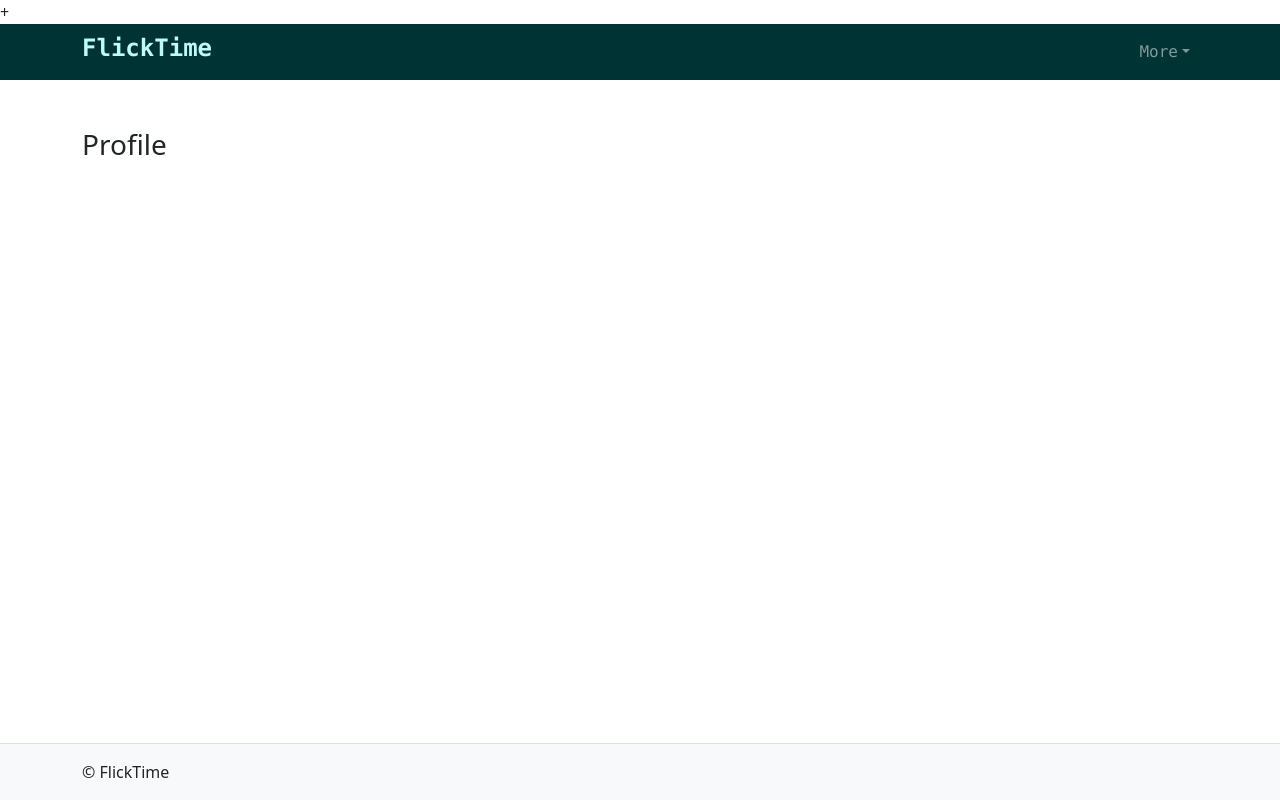
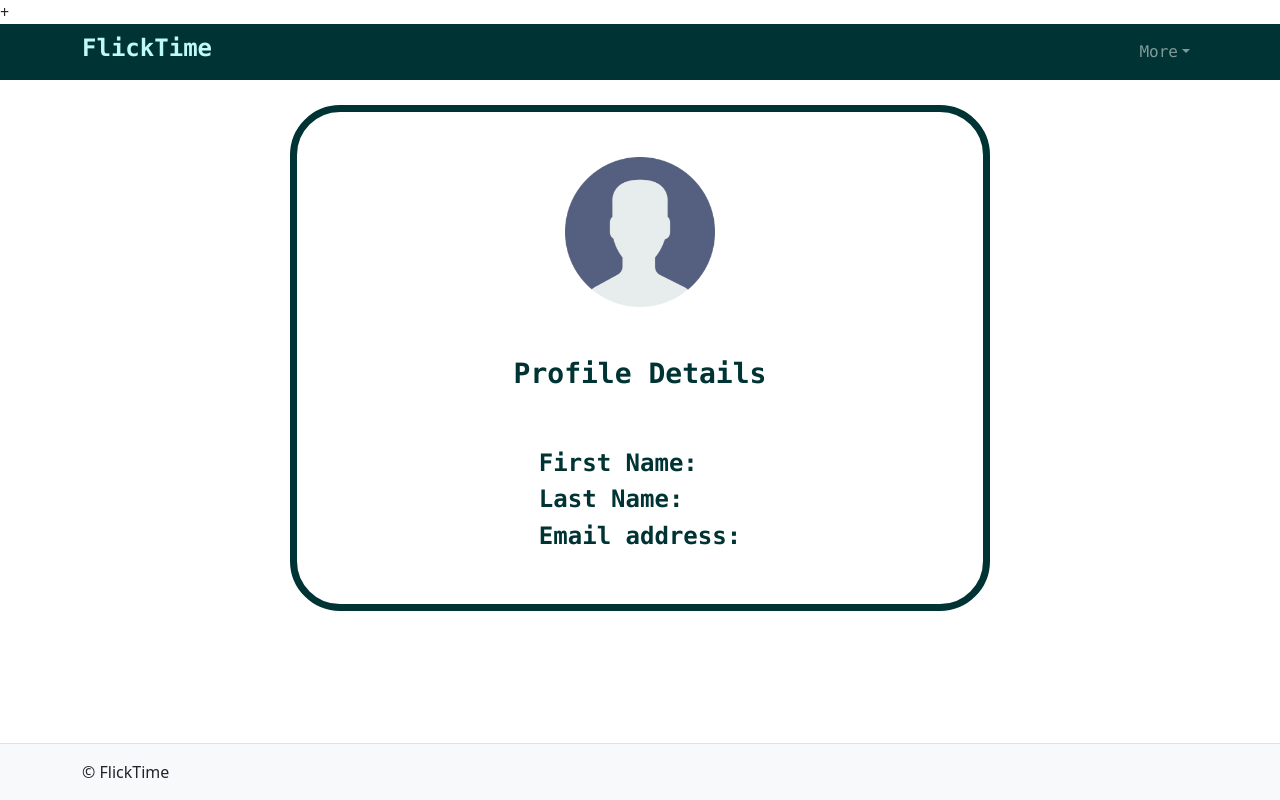
Before and after one commit to priyank59/Flicktime, a React (Create React App) app: page /Profile in a window 1280 px wide. Built offline with nearby package versions, Linux system fonts and the light colour scheme; no server answers; the database is empty; sample sign-in values are in the browser's storage.

Commit message:
Updated profile

```diff
--- a/src/components/Home.js
+++ b/src/components/Home.js
@@ -14,7 +14,7 @@ const Home = () => {
 	return (
 		<React.Fragment>
 			<Container className='py-5 code'>
-				<Form.Control name="searchInput" type="search" placeholder="Search" className="me-auto" aria-label="Search" onChange={(e) => setSearchQuery(e.currentTarget.value)}/>
+				<Form.Control name="searchInput" type="search" placeholder="Search" className="me-auto color-dark" aria-label="Search" onChange={(e) => setSearchQuery(e.currentTarget.value)}/>
 				{searchQuery && <RowMovies title="Search result" fetchUrl={requests.fetchSearch} query={searchQuery} isRecommand={false}/>}
 				<RowMovies title="Trending Now" fetchUrl={requests.fetchTrending} isRecommand={false} isLargeRow/>
 				<RowMovies title="Recommended" isRecommand={true}/>
@@ -24,7 +24,6 @@ const Home = () => {
 				<RowMovies title="Horror Movies" fetchUrl={requests.fetchHorrorMovies} isRecommand={false}/>
 				<RowMovies title="Romance Movies" fetchUrl={requests.fetchRomanceMovies} isRecommand={false} />
 				<RowMovies title="Documentaries" fetchUrl={requests.fetchDocumentaries} isRecommand={false}/>
-				<RowMovies title="Similar to Avatar:Way of water" fetchUrl={requests.fetchDemo}isRecommand={false}/>
 			</Container>
 		</React.Fragment>
 	)
--- a/src/components/Movie.js
+++ b/src/components/Movie.js
@@ -7,7 +7,7 @@ import { Container } from 'react-bootstrap';
 import { useParams } from "react-router-dom";
 import { toast } from 'react-toastify';
 import { projectFirestore } from '../firebase/config';
-import { doc, setDoc, updateDoc, arrayUnion } from "firebase/firestore";
+import { doc, updateDoc, arrayUnion } from "firebase/firestore";
 
 // const Movie = ({route,navigate}) => {
 const Movie = () => {
@@ -92,20 +92,22 @@ const Movie = () => {
 
 	return (
 		<React.Fragment>
-			<Container className='py-5 code'>
+			<Container className='py-5 code color-dark'>
 
-                <Container> {trailerUrl && <Youtube videoId={trailerUrl} opts={opts} />} </Container>
+                <Container>    {trailerUrl && <Youtube videoId={trailerUrl} opts={opts} />}  </Container>
 
-                <Container> <h4>Name:</h4><h5> {title}</h5> </Container>
-                <Container> <h4>Overview:</h4><h5> {overview}</h5> </Container>
-                <Container> <h4>Release Date:</h4><h5> {releaseDate}</h5> </Container>
-                <Container> <h4>Tagline:</h4><h5> {tagline}</h5> </Container>
-                <Container> <h4>Vote Average:</h4><h5> {voteAverage}</h5> </Container>
-                <Container> <h4>Vote Count:</h4><h5> {voteCount}</h5> </Container>
-                <Container> <h4>Runtime:</h4><h5> {runtime}</h5> </Container>
-                <Container> <h4>Budget:</h4><h5> {budget}</h5> </Container>
-                <Container> { adult && <h4>Adult</h4> } </Container>
-                <Container> <h4>Popularity:</h4><h5> {popularity}</h5> </Container>
+                <Container>
+                    <Container>    <h4> <b> Name: </b> {title} </h4>                         </Container>
+                    <Container>    <h4> <b> Overview: </b> {overview} </h4>                  </Container>
+                    <Container>    <h4> <b> Release Date: </b> {releaseDate} </h4>           </Container>
+                    <Container>    { tagline && <h4> <b> Tagline: </b>  {tagline} </h4> }    </Container>
+                    <Container>    <h4> <b> Vote Average: </b> {voteAverage} </h4>           </Container>
+                    <Container>    <h4> <b> Vote Count: </b> {voteCount} </h4>               </Container>
+                    <Container>    <h4> <b> Runtime: </b> {runtime} min </h4>                </Container>
+                    <Container>    { budget !== 0 && <h4> <b> Budget: </b> {budget} </h4> }  </Container>
+                    <Container>    { adult && <h4> <b> This movie is: </b> Adult </h4> }     </Container>
+                    <Container>    <h4> <b> Popularity: </b> {popularity} </h4>              </Container>
+                </Container>
 
 			</Container>
 		</React.Fragment>
--- a/src/components/Profile.js
+++ b/src/components/Profile.js
@@ -1,17 +1,58 @@
+import user from './user.png';
+
 import React from 'react';
 import { Container } from 'react-bootstrap';
-// import { projectFirestore } from '../firebase/config';
+import { projectFirestore } from "../firebase/config";
+import { doc, getDoc } from "firebase/firestore";
+import { useState, useEffect } from 'react';
 
 const Profile = () => {
 
 	const email = localStorage.getItem('email');
+	const [firstName, setFirstName] = useState();
+	const [lastName, setLastName] = useState();
+
+	const centerDivStyle = {
+		display: 'flex',
+		justifyContent:'center',
+		alignItems:'center',
+		padding:25
+	};
+
+	useEffect( async () => {
+		const docRef = doc(projectFirestore, "userDetails", email);
+        const docSnap = await getDoc(docRef);
+		if(docSnap.exists()) {
+			setFirstName(docSnap.data().firstName);
+			setLastName(docSnap.data().lastName);
+		}
+	}, [email]);
 
 	return (
 		<React.Fragment>
-			<Container className='py-5'>
-				<h3 className='fw-normal'>Profile {email}</h3>
 
+			<Container style={centerDivStyle}>
+				<Container id="border" className='code color-dark'>
+
+					<Container style={centerDivStyle}>
+						<img src={user} alt='User Image' width="150" height="150"/>
+					</Container>
+
+					<Container style={centerDivStyle}>
+						<h3> <b> Profile Details </b> </h3>
+					</Container>
+
+					<Container style={centerDivStyle}>
+						<div>
+							<h4> <b> First Name: </b> {firstName} </h4>
+							<h4> <b> Last Name: </b> {lastName} </h4>
+							<h4> <b> Email address: </b> {email} </h4>
+						</div>
+					</Container>
+
+				</Container>
 			</Container>
+
 		</React.Fragment>
 	)
 }
--- a/src/components/RowMovies.js
+++ b/src/components/RowMovies.js
@@ -1,7 +1,8 @@
+import "../index.css";
+import "./Row.css";
+
 import React, { useState, useEffect } from "react";
 import axios1 from "../axios";
-import axios from "axios";
-import "./Row.css";
 import { Link } from "react-router-dom";
 import { projectFirestore } from '../firebase/config';
 import { doc, getDoc } from "firebase/firestore";
@@ -39,7 +40,7 @@ function Row({ title, fetchUrl, isLargeRow, query, isRecommand }) {
 
           recommList = docSnap.data().recommendationList;
 
-          Object.values(recommList).map((value, index) => {
+          Object.values(recommList).forEach((value, index) => {
             finalList.push(parseInt(value));
           })
         }
@@ -65,7 +66,7 @@ function Row({ title, fetchUrl, isLargeRow, query, isRecommand }) {
 
   return (
     <div className="row">
-      <h4>{title}</h4>
+      <h4 className="color-dark">{title}</h4>
 
       <div className="row_posters">
         {
--- a/src/index.css
+++ b/src/index.css
@@ -56,3 +56,10 @@ body {
   text-decoration: none;
   transform: translateY(4px);
 }
+
+#border{
+  border-radius: 50px;
+  border: 7px solid #003333;
+  padding: 20px;
+  width: 700px;
+}
```
Also changed, not shown: src/components/user.png (added).
